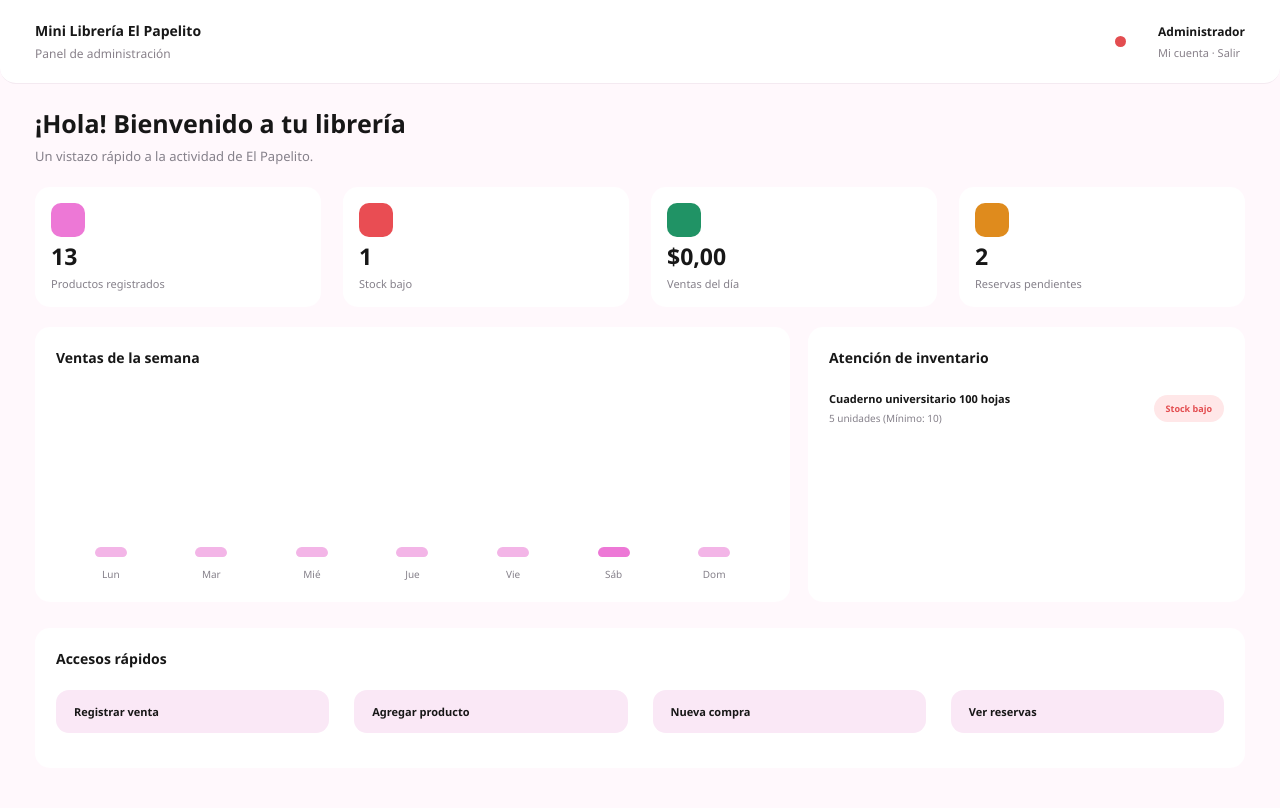
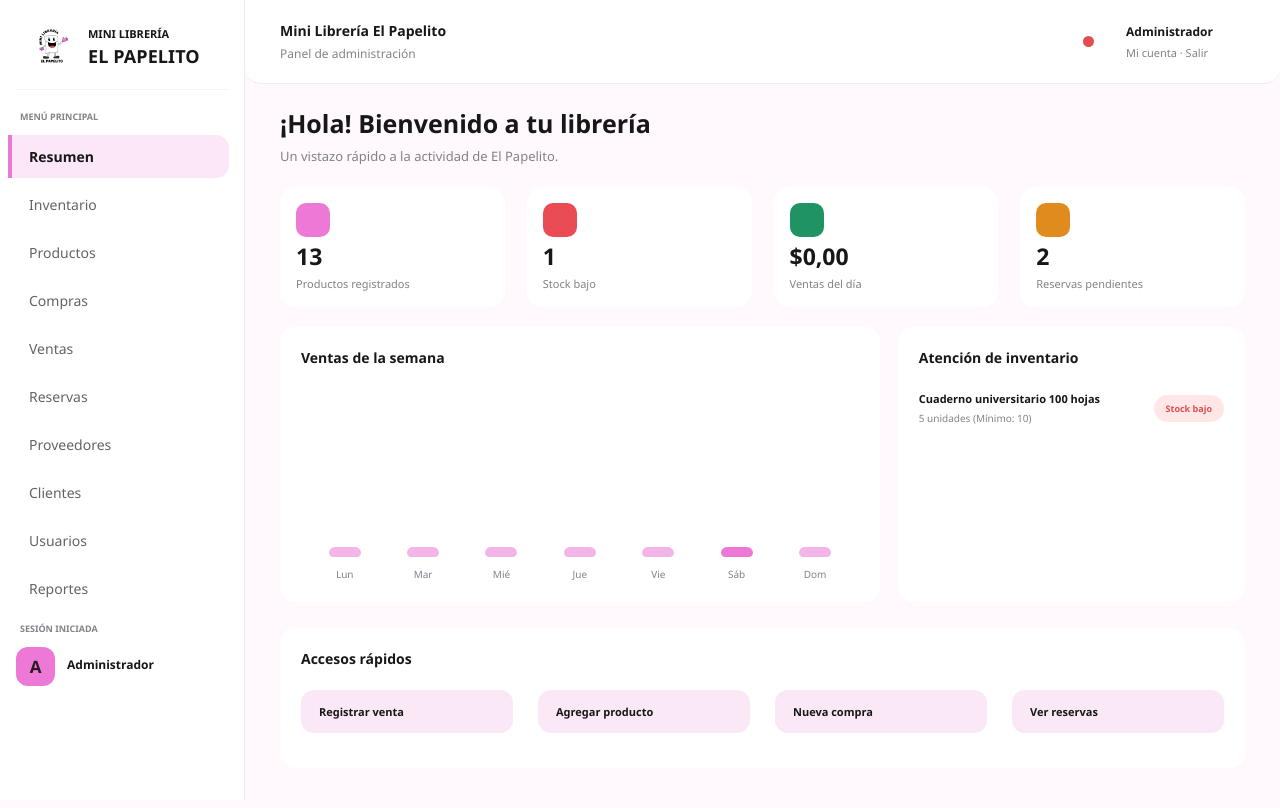
Before and after one commit to Alexis625/LibreriaElPapelito, a PHP site: page /el_papelito/public/dashboard in a window 1280 px wide. Run offline with PHP 8.4, Linux system fonts and the light colour scheme; the visitor is signed in with stand-in values (Sample User, id 1); data comes from the database, SQL or seed files in the repository.

Commit message:
Avance de Menu lateral y topbar

```diff
--- a/app/controllers/HomeController.php
+++ b/app/controllers/HomeController.php
@@ -4,7 +4,8 @@
 class HomeController {
 
     public function index() {
-        require_once __DIR__ . '/../views/cliente/inicio.php';
+        header('Location: /el_papelito/public/login');
+        exit;
     }
 
 }
--- a/app/views/admin/dashboard.php
+++ b/app/views/admin/dashboard.php
@@ -12,32 +12,23 @@ $nombre = $_SESSION['usuario']['nombre_completo'] ?? 'Administrador';
 
     <title>Dashboard | Mini Librería El Papelito</title>
 
+    <link rel="stylesheet" href="/el_papelito/public/assets/css/layouts.css">
+
     <link rel="stylesheet" href="/el_papelito/public/assets/css/dashboard.css">
 </head>
 
 <body>
 
-    <main class="dashboard-container">
+    <div class="app-layout">
 
-        <!-- Encabezado superior -->
-        <header class="topbar">
+        <?php
+        $moduloActual = 'dashboard';
+        require __DIR__ . '/../layouts/sidebar.php';
+        ?>
 
-            <div class="topbar-brand">
-                <strong>Mini Librería El Papelito</strong>
-                <span>Panel de administración</span>
-            </div>
+        <main class="main-area">
 
-            <div class="topbar-user">
-                <span class="notification-indicator"></span>
-
-                <div class="user-information">
-                    <strong><?= htmlspecialchars($nombre) ?></strong>
-                    <span>Mi cuenta · <a href="/el_papelito/public/logout">Salir</a></span>
-                </div>
-            </div>
-
-        </header>
-
+            <?php require __DIR__ . '/../layouts/topbar.php'; ?>
 
             <!-- Contenido principal -->
             <section class="dashboard-content">
@@ -85,15 +76,12 @@ $nombre = $_SESSION['usuario']['nombre_completo'] ?? 'Administrador';
 
                 </section>
 
-
-
                 <!-- Gráfico e inventario -->
                 <section class="dashboard-middle">
 
                     <article class="dashboard-card sales-card">
 
                         <h3>Ventas de la semana</h3>
-
 
                         <div class="sales-chart">
 
@@ -139,14 +127,11 @@ $nombre = $_SESSION['usuario']['nombre_completo'] ?? 'Administrador';
 
                         </div>
 
-
                     </article>
-
 
                     <article class="dashboard-card inventory-card">
 
                         <h3>Atención de inventario</h3>
-
 
                         <div class="inventory-list">
 
@@ -185,11 +170,9 @@ $nombre = $_SESSION['usuario']['nombre_completo'] ?? 'Administrador';
 
                         </div>
 
-
                     </article>
 
                 </section>
-
 
                 <!-- Accesos rápidos -->
                 <section class="dashboard-card quick-access">
@@ -209,5 +192,7 @@ $nombre = $_SESSION['usuario']['nombre_completo'] ?? 'Administrador';
 
         </main>
 
+    </div>
+
 </body>
 </html>
--- /dev/null
+++ b/app/views/layouts/sidebar.php
@@ -0,0 +1,90 @@
+
+<?php
+$nombreUsuario = $_SESSION['usuario']['nombre_completo'] ?? 'Administrador';
+$correoUsuario = $_SESSION['usuario']['correo'] ?? '';
+
+$moduloActual = $moduloActual ?? '';
+
+$opcionesMenu = [
+    ['nombre' => 'Resumen', 'ruta' => '/dashboard', 'modulo' => 'dashboard'],
+    ['nombre' => 'Inventario', 'ruta' => '/productos', 'modulo' => 'inventario'],
+    ['nombre' => 'Productos', 'ruta' => '/productos', 'modulo' => 'productos'],
+    ['nombre' => 'Compras', 'ruta' => '/compras', 'modulo' => 'compras'],
+    ['nombre' => 'Ventas', 'ruta' => '/ventas', 'modulo' => 'ventas'],
+    ['nombre' => 'Reservas', 'ruta' => '/reservas', 'modulo' => 'reservas'],
+    ['nombre' => 'Proveedores', 'ruta' => '/proveedores', 'modulo' => 'proveedores'],
+    ['nombre' => 'Clientes', 'ruta' => '/clientes', 'modulo' => 'clientes'],
+    ['nombre' => 'Usuarios', 'ruta' => '/usuarios', 'modulo' => 'usuarios'],
+    ['nombre' => 'Reportes', 'ruta' => '/reportes', 'modulo' => 'reportes']
+];
+?>
+
+<aside class="sidebar">
+
+    <!-- ENCABEZADO DEL MENÚ -->
+    <div class="sidebar-header">
+
+        <a class="sidebar-brand" href="/el_papelito/public/dashboard">
+            <img src="/el_papelito/public/assets/img/logo_el_papelito.jpeg" alt="Logo El Papelito">
+
+            <span>
+                <small>MINI LIBRERÍA</small>
+                <strong>EL PAPELITO</strong>
+            </span>
+        </a>
+
+        <!-- BOTÓN HAMBURGUESA -->
+        <input type="checkbox" id="sidebar-toggle" class="sidebar-toggle-input">
+
+        <label for="sidebar-toggle" class="sidebar-toggle-button" aria-label="Abrir o cerrar menú">
+            <img
+        src="/el_papelito/public/assets/img/logo_el_papelito.jpeg"
+        alt="Logo El Papelito"
+    >
+        </label>
+
+    </div>
+
+    <!-- CONTENIDO DESPLEGABLE -->
+    <div class="sidebar-content">
+
+        <div class="sidebar-section-label">MENÚ PRINCIPAL</div>
+
+        <nav class="sidebar-nav" aria-label="Menú principal">
+
+            <?php foreach ($opcionesMenu as $opcion): ?>
+
+                <a
+                    href="/el_papelito/public<?= htmlspecialchars($opcion['ruta']) ?>"
+                    class="<?= $moduloActual === $opcion['modulo'] ? 'active' : '' ?>"
+                >
+                    <?= htmlspecialchars($opcion['nombre']) ?>
+                </a>
+
+            <?php endforeach; ?>
+
+        </nav>
+
+        <!-- INFORMACIÓN DE SESIÓN -->
+        <div class="sidebar-session">
+
+            <span class="sidebar-section-label">SESIÓN INICIADA</span>
+
+            <div class="session-user">
+
+                <span class="avatar-letter">
+                    <?= htmlspecialchars(strtoupper(substr($nombreUsuario, 0, 1))) ?>
+                </span>
+
+                <span>
+                    <strong><?= htmlspecialchars($nombreUsuario) ?></strong>
+                    <small><?= htmlspecialchars($correoUsuario) ?></small>
+                </span>
+
+            </div>
+
+        </div>
+
+    </div>
+
+</aside>
--- /dev/null
+++ b/app/views/layouts/topbar.php
@@ -0,0 +1,47 @@
+
+<?php
+$nombreUsuario = $_SESSION['usuario']['nombre_completo'] ?? 'Administrador';
+$inicialUsuario = strtoupper(substr($nombreUsuario, 0, 1));
+?>
+
+<header class="topbar">
+
+    <!-- IDENTIDAD DEL SISTEMA -->
+    <div class="topbar-brand">
+        <strong>Mini Librería El Papelito</strong>
+        <span>Panel de administración</span>
+    </div>
+
+    <!-- INFORMACIÓN DEL USUARIO -->
+    <div class="topbar-user">
+
+        <span class="notification-dot"></span>
+
+        <div class="topbar-user-info">
+            <strong>
+                <?= htmlspecialchars($nombreUsuario) ?>
+            </strong>
+
+            <span>
+                Mi cuenta ·
+                <a href="/el_papelito/public/logout">Salir</a>
+            </span>
+        </div>
+
+        <!-- MENÚ DE USUARIO PARA TELÉFONOS -->
+        <details class="topbar-account">
+
+            <summary class="topbar-avatar">
+                <?= htmlspecialchars($inicialUsuario) ?>
+            </summary>
+
+            <div class="topbar-account-menu">
+                <strong><?= htmlspecialchars($nombreUsuario) ?></strong>
+                <a href="/el_papelito/public/logout">Cerrar sesión</a>
+            </div>
+
+        </details>
+
+    </div>
+
+</header>
```
Also changed, not shown: public/assets/css/layouts.css (added). Lines whose indentation alone changed are shown as unchanged.
